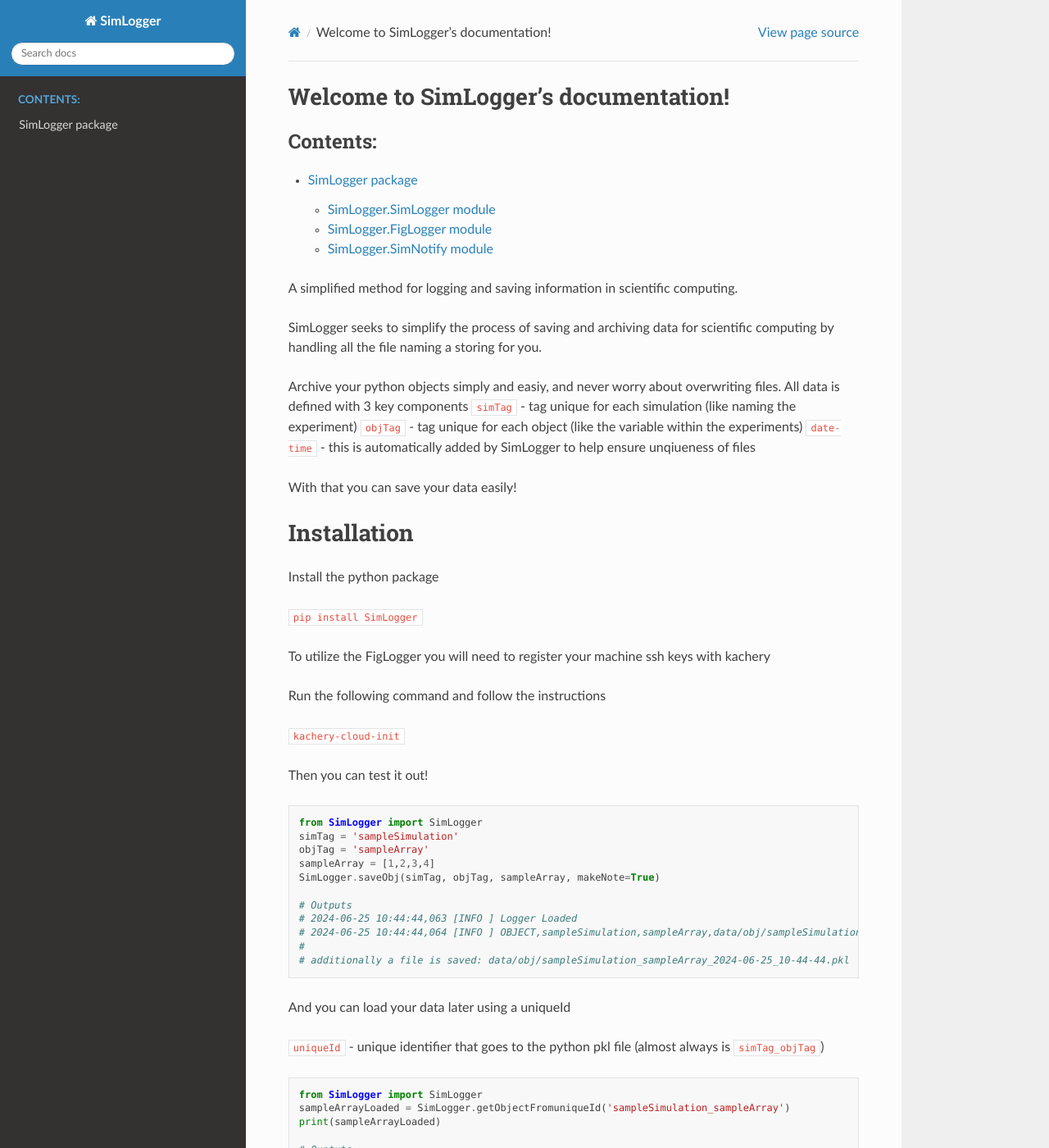
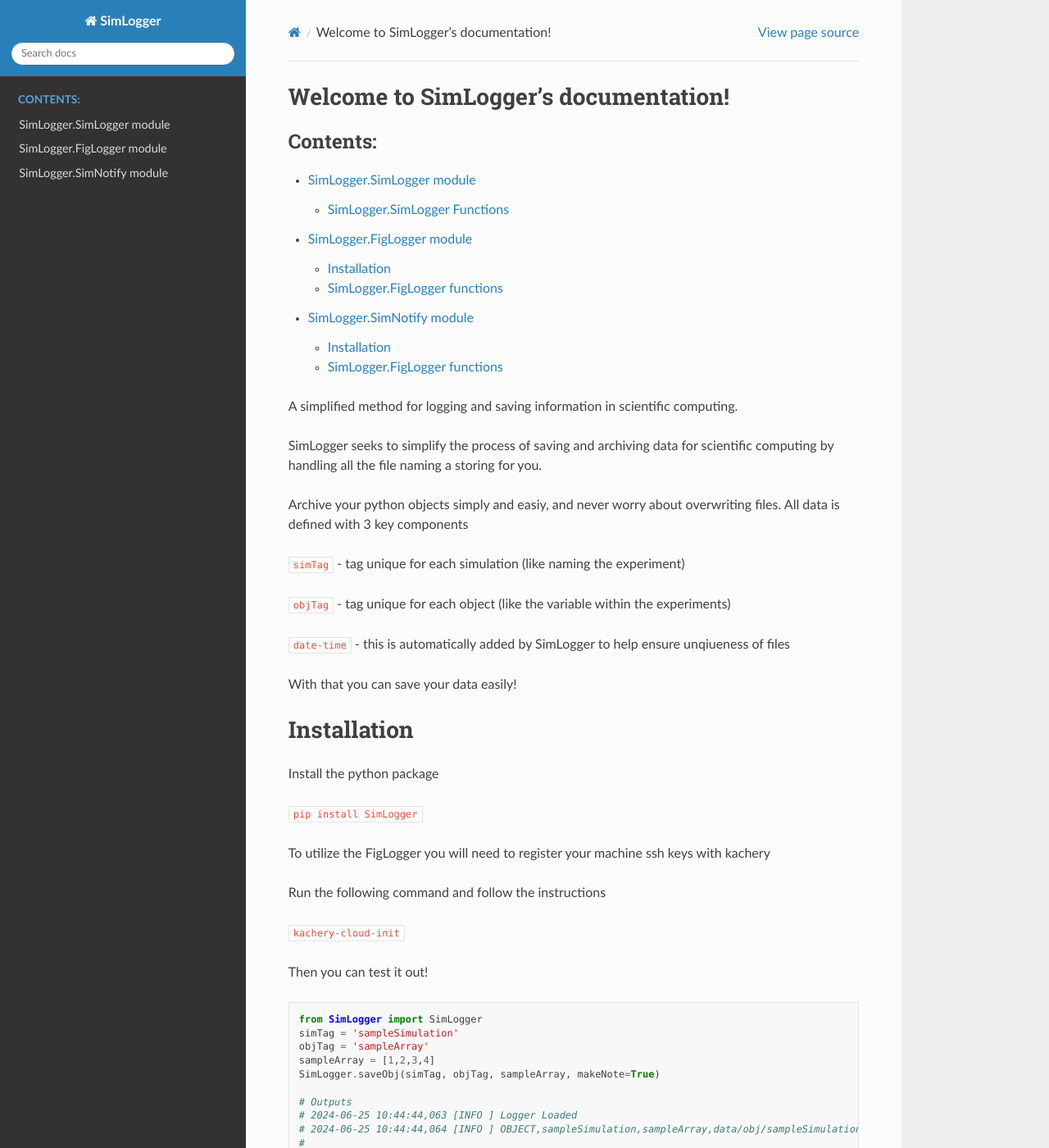
Before and after one commit to joey-kilgore/SimLogger, a Sphinx documentation site: the page built from docs/source/index.rst, in a window 1280 px wide and 1400 px high. Shown: the whole window at 82% size. Built offline with Sphinx 7.4.7 and the Read the Docs theme 2.0.0, drawn with Linux system fonts in a browser that asks for light colours; some of the changed lines change nothing that is shown; some of the changed text lies outside the part shown.

Commit message:
Updated docs with individual pages

```diff
--- /dev/null
+++ b/docs/source/FigLogger.rst
@@ -0,0 +1,58 @@
+SimLogger.FigLogger module
+==========================
+
+The FigLogger is designed to solve the problem of not being able to easily
+view detailed graphs through a command line interface with remote computing
+systems. To solve this, an integration between the SimLogger for data archiving
+and kachery were combined to give remote access to data through a web interface.
+
+Installation
+------------
+
+After following the initial installation steps for the SimLogger package.
+Ensure the machine is setup to access the kachery cloud
+
+``kachery-cloud-init``
+
+and follow the steps to setup the connection.
+
+With that you can now generate your own graphs, and then remotely view them.
+The graphs are also saved to file using the SimLogger so you can always
+simply load up the pickled version of the graph and show it again on a local
+machine if desired.
+
+The simplest method is to let FigLogger generate the plot for you. This is
+great for when you want a simple scatter or line plot without much specifics.
+
+.. code-block:: python
+    from SimLogger import FigLogger
+
+    simTag = "testSim"
+    objTag = "samplePlot"
+
+    epoch = [0,1,2,3,4]
+    loss = [3.0, 2.7, 2.6, 2.5, 2.45]
+
+    plotType = "line"
+    title = "Sample Plot"
+    labels={"x":"Epoch","y":"Loss"}
+
+    FigLogger.createPlot(simTag,
+                            objTag,
+                            epoch,
+                            loss,
+                            plotType=plotType,
+                            title=title,
+                            labels=labels)
+
+
+Which will automatically generate a line plot with the data given, and will
+give a link to the graph in the log file.
+
+SimLogger.FigLogger functions
+-----------------------------
+
+.. automodule:: SimLogger.FigLogger
+   :members:
+   :undoc-members:
+   :show-inheritance:
--- a/docs/source/SimLogger.rst
+++ b/docs/source/SimLogger.rst
@@ -1,26 +1,62 @@
-SimLogger package
-=================
+SimLogger.SimLogger module
+==========================
 
-SimLogger.SimLogger module
---------------------------
+The SimLogger module is the fundamental piece of the SimLogger package.
+
+The SimLogger functions on the key principal that everything in a simulation
+can be uniquely identified with the following:
+1. simTag - uniquely identifies a particular simulation configuration.
+    This is changed for every single test run. Everytime the parameters
+    are changed (and you re-run your simulation) you should update your
+    simTag accordingly.
+2. objTag - uniquely identifies a particular object within a simulation.
+    This is the same across simulations, but should be a unique name for the
+    object within the simulation.
+3. date-time string - all pickled files have an additional date-time string
+    appended to the file name to avoid any accidental overwriting of data.
+
+With that, all data can be uniquely named and pickled to file. Pickling provides
+an easy way to store and load files in python, and is the compression method
+used in the SimLogger.
+
+This could be an example script
+
+.. code-block:: python
+    from SimLogger import SimLogger
+    simTag = 'sampleSimulation'
+    objTag = 'sampleArray'
+    sampleArray = [1,2,3,4]
+    SimLogger.saveObj(simTag, objTag, sampleArray, makeNote=True)
+
+    # Outputs
+    # 2024-06-25 10:44:44,063 [INFO ] Logger Loaded
+    # 2024-06-25 10:44:44,064 [INFO ] OBJECT,sampleSimulation,sampleArray,data/obj/sampleSimulation_sampleArray_2024-06-25_10-44-44.pkl
+    #
+    # additionally a file is saved: data/obj/sampleSimulation_sampleArray_2024-06-25_10-44-44.pkl
+
+Which lays out the simTag for the simualtion, then defines an object we are going to save,
+with the objTag and then stores it with the SimLogger.
+This also generates an example.log file so that you can always refer somewhere to know exactly where the data has been stored.
+
+In future analysis, the data can be loaded as needed using the following
+To reference the object you will need the unique id of the object, which is simTag_objTag
+
+.. code-block:: python
+    from SimLogger import SimLogger
+    sampleArrayLoaded = SimLogger.getObjectFromuniqueId('sampleSimulation_sampleArray')
+    print(sampleArrayLoaded)
+
+    # Ouptuts
+    # [1, 2, 3, 4]
+
+Within this framework, various configurations can be changed:
+- log file name
+- folder where the pickled files get saved
+
+SimLogger.SimLogger Functions
+-----------------------------
 
 .. automodule:: SimLogger.SimLogger
    :members:
    :undoc-members:
    :show-inheritance:
-
-SimLogger.FigLogger module
---------------------------
-
-.. automodule:: SimLogger.FigLogger
-   :members:
-   :undoc-members:
-   :show-inheritance:
-
-SimLogger.SimNotify module
---------------------------
-
-.. automodule:: SimLogger.SimNotify
-   :members:
-   :undoc-members:
-   :show-inheritance:
--- /dev/null
+++ b/docs/source/SimNotify.rst
@@ -0,0 +1,40 @@
+SimLogger.SimNotify module
+==========================
+
+Often when simulations are running for an extended period of time on a cluster machine,
+not to mention the time spent waiting for available resource, it is useful to get remote
+updates to know how well a simulation is performing. This module seeks to solve that
+problem while being integrated into the SimLogger system. Additionally, this uses
+an openly and freely available system for remote web notifications notify-run
+
+In this package we don't reference the python interface for notify-run since configuration
+can be finicky. Instead, we will directly send post requests to simplify the process.
+
+Installation
+------------
+
+Nofity runs on channels, that you can then easily subscribe to through the web interface.
+To do this, go to https://notify.run/ and create a new channel. Copy the link that it
+generates. This link will be the URL to go to and see any notifications.
+
+Using that link you can then send notifications:
+
+.. code-block:: python
+
+    from SimLogger import SimNotify
+    endpoint = "paste-link-here"
+    SimNotify.sendNotification("Hello World", endpoint)
+
+
+Which will post a Hello World message on the channel.
+
+Additionally, the notification, endpoint, and response code from the server are all
+listed in the log file.
+
+SimLogger.FigLogger functions
+-----------------------------
+
+.. automodule:: SimLogger.SimNotify
+   :members:
+   :undoc-members:
+   :show-inheritance:
--- a/docs/source/index.rst
+++ b/docs/source/index.rst
@@ -11,8 +11,8 @@ Welcome to SimLogger's documentation!
    :caption: Contents:
 
    SimLogger
-
-
+   FigLogger
+   SimNotify
 
 A simplified method for logging and saving information in scientific computing.
 
@@ -21,8 +21,11 @@ scientific computing by handling all the file naming a storing for you.
 
 Archive your python objects simply and easiy, and never worry about overwriting files.
 All data is defined with 3 key components
+
 ``simTag`` - tag unique for each simulation (like naming the experiment)
+
 ``objTag`` - tag unique for each object (like the variable within the experiments)
+
 ``date-time`` - this is automatically added by SimLogger to help ensure unqiueness of files
 
 With that you can save your data easily!
@@ -75,7 +78,7 @@ Development
 ===========
 install all dependencies (including linting and testing) with:
 
-``pip install -e '.[lint,test]``
+``pip install -e '.[lint,test,doc]``
 
 run tests with:
 
```
